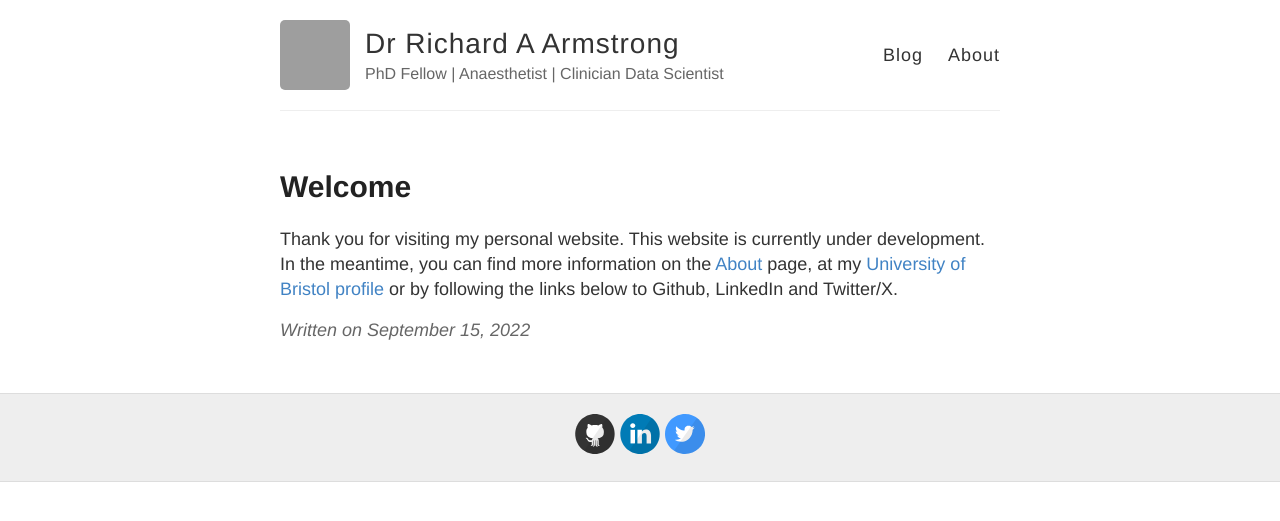
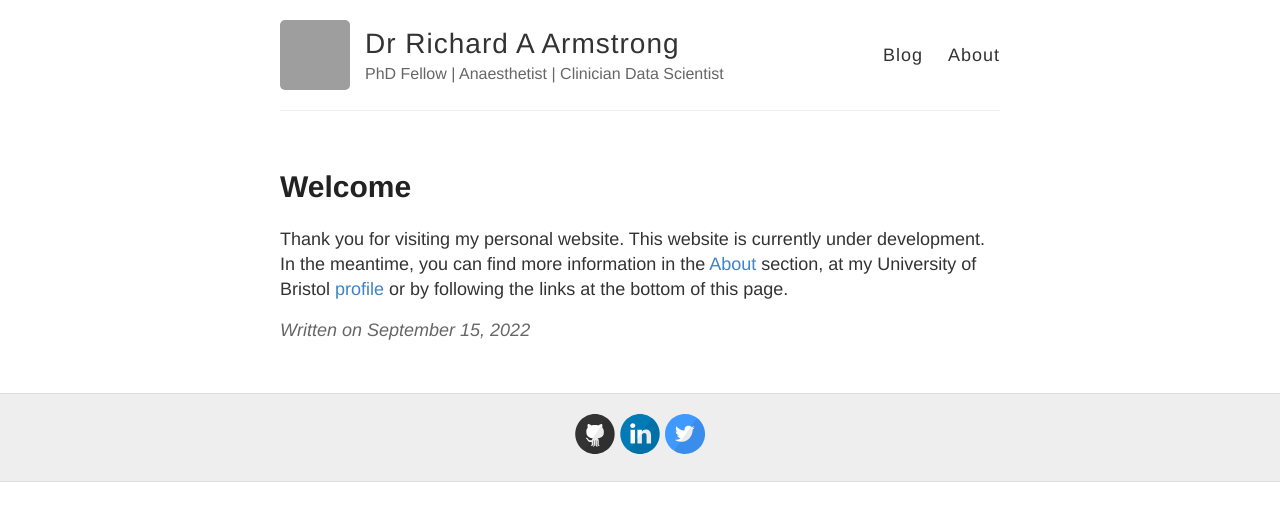
Before and after one commit to raarmstrong/raarmstrong.github.io, a Jekyll site: the page built from _posts/2022-9-15-Holding-page.md, in a window 1280 px wide. Shown: the top 521 px of the page. Built offline with Jekyll 4.4.1, drawn with Linux system fonts in a browser that asks for light colours; grey boxes are pictures that could not be loaded.

Commit message:
Update 2022-9-15-Holding-page.md

```diff
--- a/_posts/2022-9-15-Holding-page.md
+++ b/_posts/2022-9-15-Holding-page.md
@@ -3,4 +3,4 @@ layout: post
 title: Welcome
 ---
 
-Thank you for visiting my personal website. This website is currently under development. In the meantime, you can find more information on the [About](https://www.raarmstrong.com/about) page, at my [University of Bristol profile](https://research-information.bris.ac.uk/en/persons/richard-armstrong) or by following the links below to Github, LinkedIn and Twitter/X.
+Thank you for visiting my personal website. This website is currently under development. In the meantime, you can find more information in the [About](https://www.raarmstrong.com/about) section, at my University of Bristol [profile](https://research-information.bris.ac.uk/en/persons/richard-armstrong) or by following the links at the bottom of this page.
```
